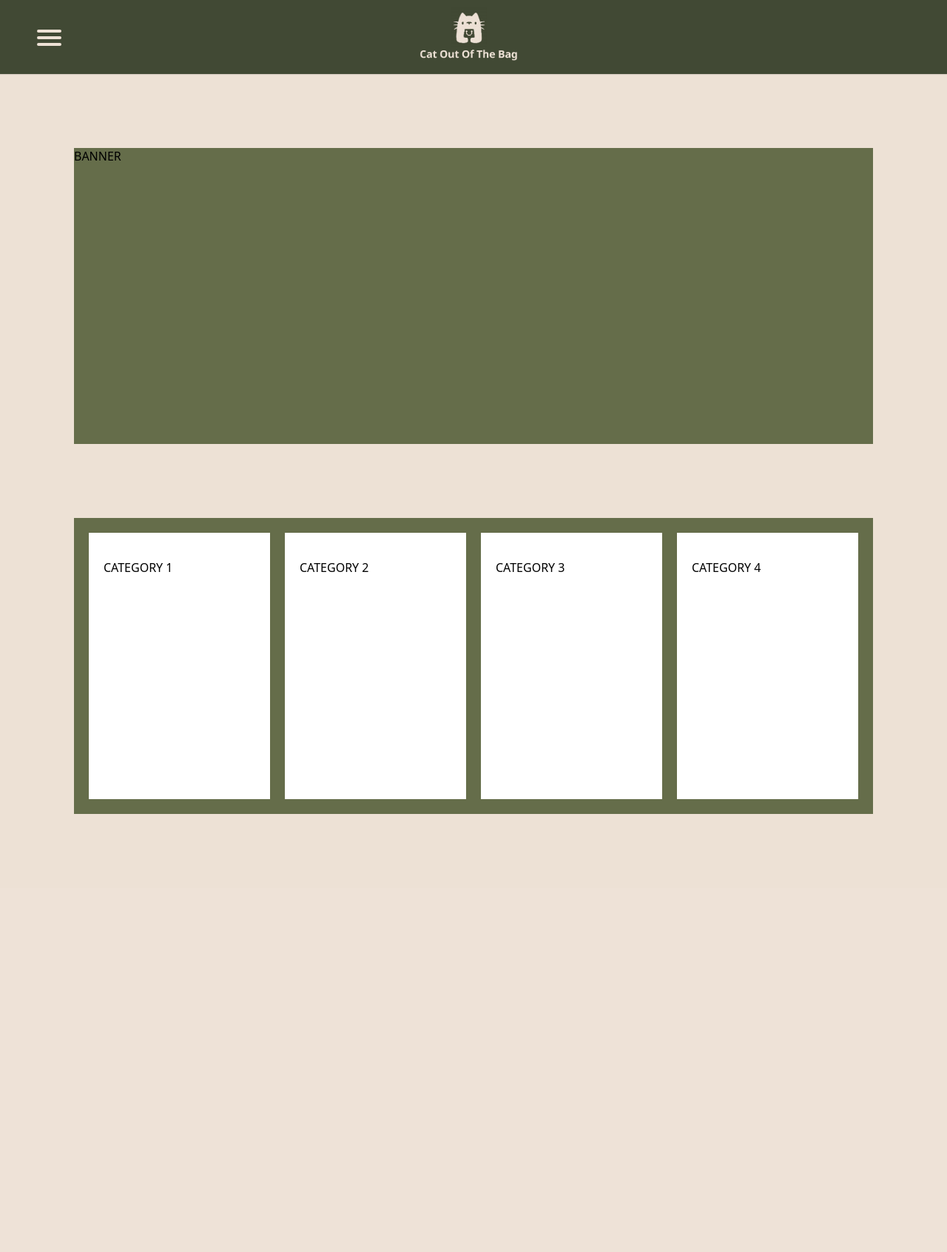
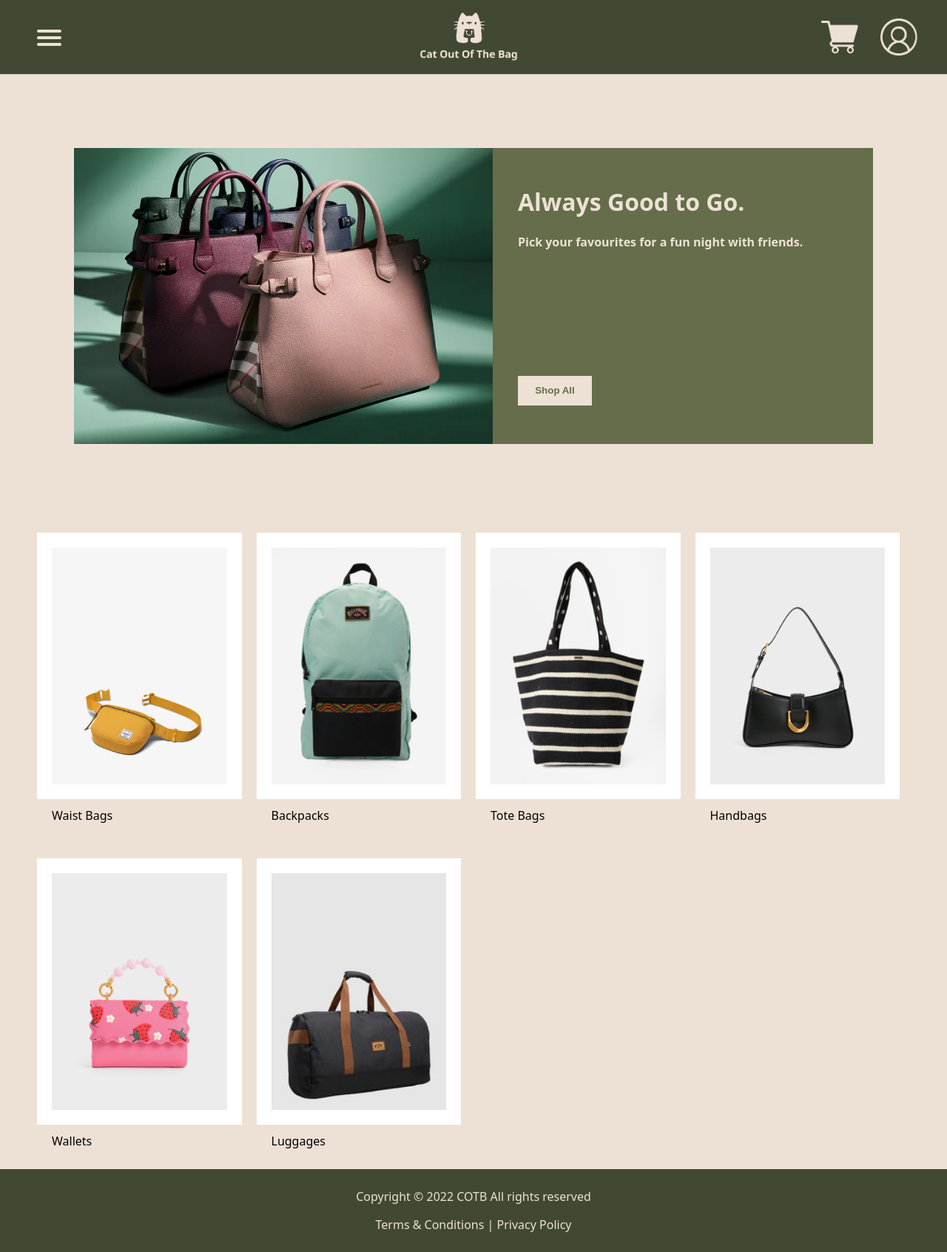
Before and after one commit to nikkilzl/CatOutOftheBag, a PHP site: page / in a window 1280 px wide. Shown: the whole page at 74% size. Before the commit the page ends 1100 px from the top, so only its background shows below. Run offline with PHP 8.4, Linux system fonts and the light colour scheme.

Commit message:
homepage

```diff
--- a/index.html
+++ b/index.html
@@ -22,10 +22,16 @@
                       <span></span>
 
                       <ul id="menu">
-                        <a href="#"><li>Home</li></a>
+                        <a href="index.html"><li>Home</li></a>
                         <a href="#"><li>About</li></a>
-                        <a href="#"><li>Info</li></a>
-                        <a href="#"><li>Contact</li></a>
+                        <br>
+                        <li ><bold>CATEGORIES</bold></li>
+                        <a href="#"><li>Backpack</li></a>
+                        <a href="#"><li>Tote Bag</li></a>
+                        <a href="#"><li>Handbag</li></a>
+                        <a href="#"><li>Waist Bag</li></a>
+                        <a href="#"><li>Wallet</li></a>
+                        <a href="#"><li>Luggage</li></a>
                       </ul>
                     </div>
                   </nav>
@@ -36,34 +42,80 @@
                     <img src="logo1.png" alt="Cat Out of the Bag Logo">
                 </a>
             </div>
+
+            <div class="user-container">
+                <a class="user-icon" href="">
+                    <img src="assets/icon/shoppingcart.png" alt="cart-icon">
+                </a>
+                <a class="cart-icon" href="index.html">
+                    <img src="assets/icon/user.png" alt="user-icon">
+                </a>
+            </div>
+
         </div>
-
 
 
     </header>
 
     <div class="homepage-banner">
-        <p>BANNER</p>
+        <div class="homepage-banner-container">
+            <img src="assets/icon/banner.jpg" alt="bag banner">
+        </div>
+        <div class="banner-content">
+            <h1>Always Good to Go.</h1>
+            <h3>Pick your favourites for a fun night with friends.</h3>
+            <br><br><br><br><br><br><br>
+            <button>Shop All</button>
+        </div>
     </div>
 
     <div class="categories-wrapper">
         <div class="categories-card">
-            <p>CATEGORY 1</p>
+            <img src="assets/waistbag/herschelWB.jpg">
+            <p>Waist Bags</p>
 
         </div>
         <div class="categories-card">
-            <p>CATEGORY 2</p>
+            <img src="assets/backpack/billabongBP_lightblue.jpg">
+            <p>Backpacks</p>
 
         </div>
         <div class="categories-card">
-            <p>CATEGORY 3</p>
+            <img src="assets/totebag/billabongTB_blackstripe.jpg">
+            <p>Tote Bags</p>
 
         </div>
         <div class="categories-card">
-            <p>CATEGORY 4</p>
+            <img src="assets/handbag/CNK_HBgabineblack.jpg">
+            <p>Handbags</p>
 
         </div>
     </div>
 
+    <div class="categories-wrapper">
+        <div class="categories-card">
+            <img src="assets/wallet/CNK_beadstrawberry.jpg">
+            <p>Wallets</p>
+
+        </div>
+        <div class="categories-card">
+            <img src="assets/luggage/billabongL_blackduffel.jpg">
+            <p>Luggages</p>
+
+        </div>
+        <div style="background-color:#ede1d5;" class="categories-card">
+        </div>
+        <div style="background-color:#ede1d5;" class="categories-card">
+        </div>
+    </div>
+
+    <footer>
+        <div class="footer-fixed">
+            <p>Copyright © 2022 COTB All rights reserved</p>
+            <p>Terms & Conditions | Privacy Policy</p>
+        </div>
+    </footer>
+
+
 </body>
 </html>
--- a/stylesheet.css
+++ b/stylesheet.css
@@ -169,6 +169,20 @@ body {
   transform: none;
 }
 
+/* ==== footer ==== */
+
+.footer-fixed {
+  width: 100%;
+  background-color: #414934;
+  position: relative;
+  bottom: 0;
+  box-shadow: 0 1px 1px 0 rgb(0 0 0 / 10%);
+  padding-top: 10px;
+  padding-bottom: 10px;
+  text-align: center;
+  color: #ede1d5;
+  text-decoration: none;
+}
 
 
 
@@ -206,15 +220,59 @@ body {
     height: 400px;
     background-color: #656d4a;
     margin: 200px 100px 100px;
+    flex-direction: row;
+    display: flex;
+    vertical-align: middle;
 }
+
+.homepage-banner-container {
+  position: relative;
+  height: 400px;
+  width: 50%;
+  display: flex;
+}
+
+.homepage-banner img {
+  position: relative;
+  height: 400px;
+}
+
+.banner-content {
+    width: 50%;
+    position: absolute;
+    float: right;
+    top: 30px;
+    right: 0;
+    left: 600px;
+}
+
+.banner-content h1 {
+  color: #ede1d5;
+}
+
+.banner-content h3 {
+  color: #ede1d5;
+  font-size: 16px;
+}
+
+.banner-content button {
+  background-color: #ede1d5;
+  color: #656d4a;
+  border: none;
+  height: 40px;
+  width: 100px;
+  font-weight: bold;
+  text-align: center;
+}
+
 
 /* ===== categories banner ==== */
 
 .categories-wrapper {
     position: relative;
     height: 400px;
-    background-color: #656d4a;
-    margin: 100px;
+    background-color: #ede1d5;
+    margin: 40px 50px 40px 30px;
     display: flex;
     flex-direction: row;
     padding-left: 20px;
@@ -226,3 +284,40 @@ body {
     background-color: #FFFFFF;
     padding: 20px;
 }
+
+.categories-card img {
+  width: 236.5px;
+  height: 320px;
+}
+
+.categories-card p {
+  padding-top: 10px;
+}
+
+/* ==== account and cart ==== */
+
+.user-container {
+  position: absolute;
+  top: 25px;
+  right: 40px;
+  display: flex;
+  gap: 30px;
+}
+
+.user-icon {
+	height: 80px;
+}
+
+.user-icon img {
+	vertical-align: middle;
+	height: 50px;
+}
+
+.cart-icon {
+	height: 80px;
+}
+
+.cart-icon img {
+  vertical-align: middle;
+	height: 50px;
+}
```
Also changed, not shown: assets/icon/banner.jpg (added), assets/icon/shoppingcart.png (added), assets/icon/user.png (added), assets/waistbag/herschelWB.jpg (added).
